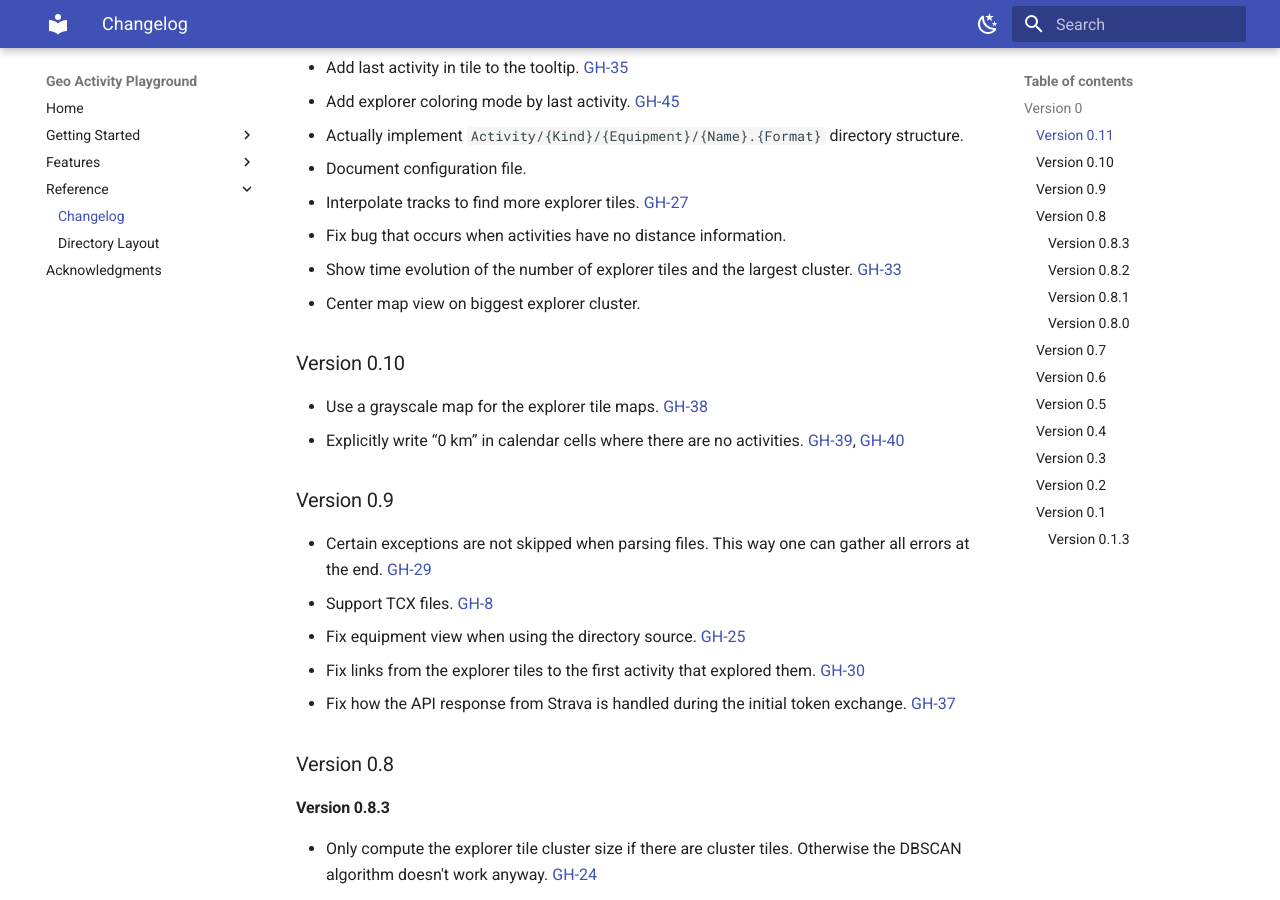
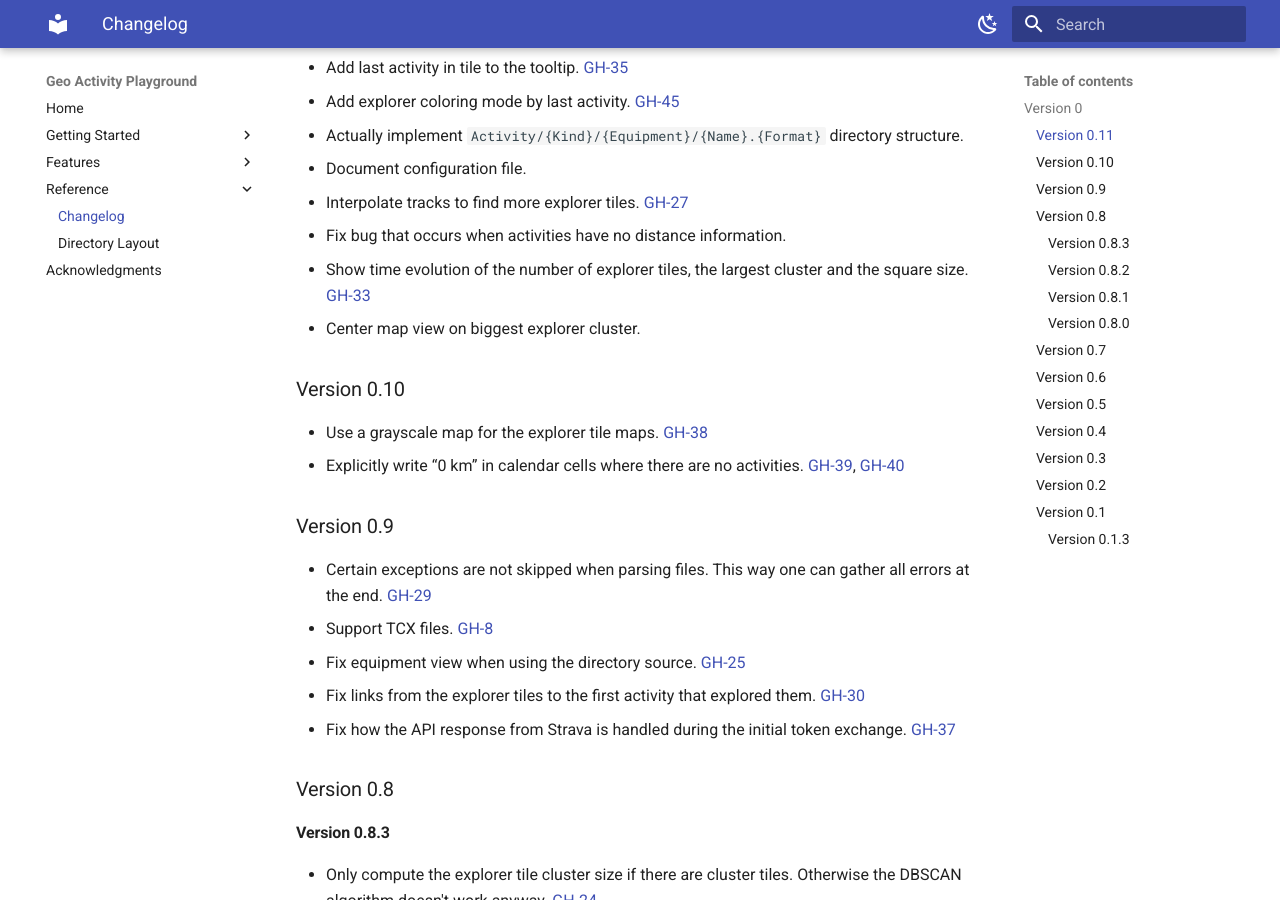
Before and after one commit to martin-ueding/geo-activity-playground, an MkDocs documentation site: the page built from docs/reference/changelog.md, in a window 1280 px wide and 900 px high, scrolled down 370 px. Built offline with MkDocs 1.6.1 and Material for MkDocs 9.7.7, drawn with Linux system fonts in a browser that asks for light colours.

Commit message:
Changelog entry

```diff
--- a/docs/reference/changelog.md
+++ b/docs/reference/changelog.md
@@ -14,7 +14,7 @@ This is the pre-release series. Things haven't settled yet, so each minor versio
 - Document configuration file.
 - Interpolate tracks to find more explorer tiles. [GH-27](https://github.com/martin-ueding/geo-activity-playground/issues/27)
 - Fix bug that occurs when activities have no distance information.
-- Show time evolution of the number of explorer tiles and the largest cluster. [GH-33](https://github.com/martin-ueding/geo-activity-playground/issues/33)
+- Show time evolution of the number of explorer tiles, the largest cluster and the square size. [GH-33](https://github.com/martin-ueding/geo-activity-playground/issues/33)
 - Center map view on biggest explorer cluster.
 
 ### Version 0.10
```
